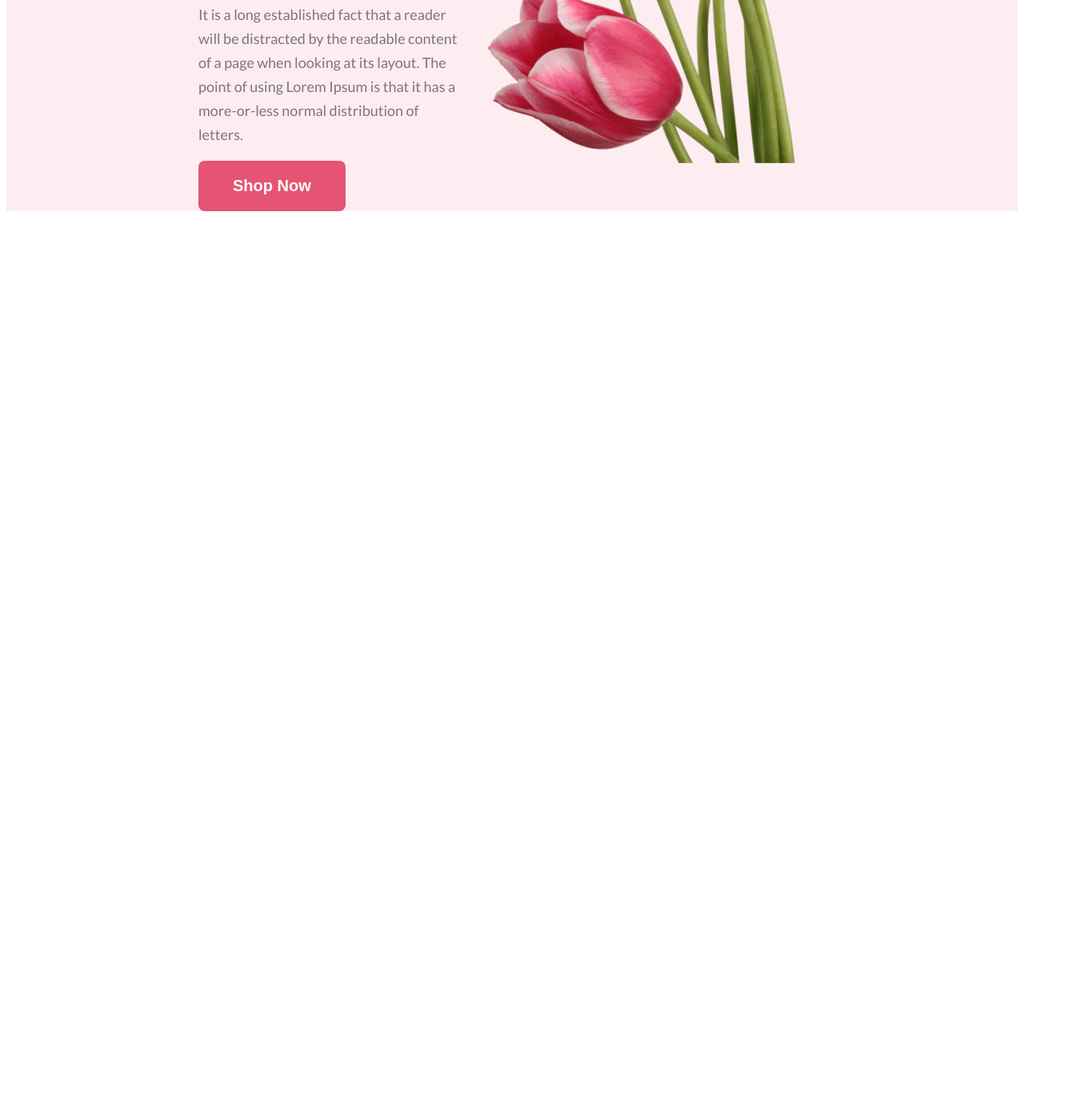
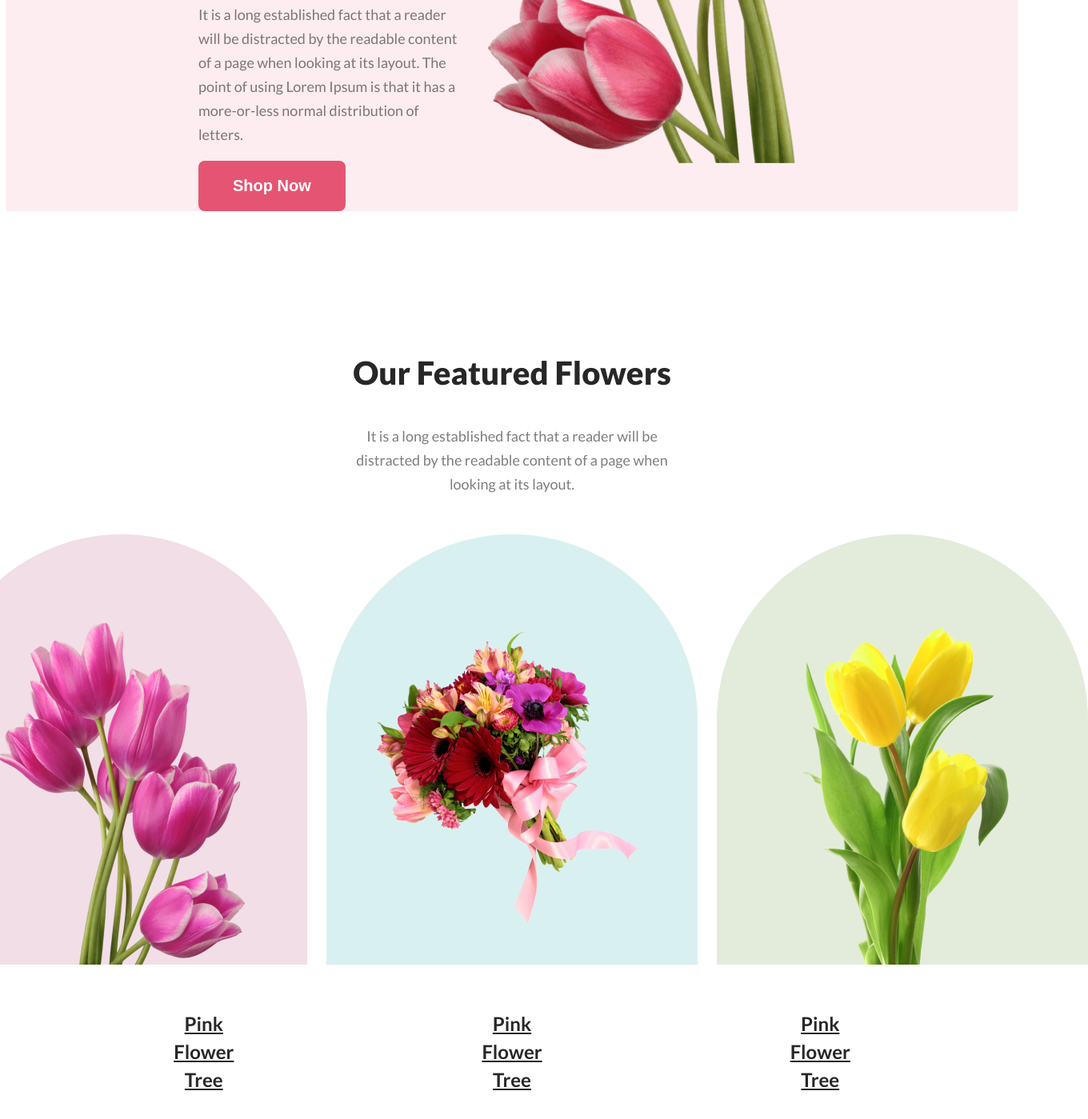
Before and after one commit to iftyzubaer/flower-shop, a plain HTML site: page index.html in a window 1280 px wide. Shown: the part 714-2113 px from the top of the page at 80% size, 1360 px wide, since content can reach past the window. Before the commit the page ends 986 px from the top, so only its background shows below. Drawn offline with Linux system fonts and the light colour scheme.

Commit message:
added Our Featured Flowers

```diff
--- a/index.html
+++ b/index.html
@@ -21,7 +21,27 @@
         <img class="head-img" src="Flower Asset/pngwing 10.png" alt="">
     </header>
 
-    <main></main>
+    <main>
+        <!-- Our Featured Flowers -->
+        <section class="featured">
+            <h3 class="featured-title">Our Featured Flowers</h3>
+            <p class="featured-para">It is a long established fact that a reader will be distracted by the readable content of a page when looking at its layout.</p>
+
+            <div class="featured-container">
+                <img id="featured-img-1" src="Flower Asset/pngwing 6.png" alt="" width="310px" height="428px">
+                <img id="featured-img-2" src="Flower Asset/pngwing 5.png" alt="" width="370px" height="370px">
+                <img id="featured-img-3" src="Flower Asset/pngwing 7.png" alt="" width="314px" height="471px">
+            </div>
+
+            <div class="featured-container2">
+                <p class="featured-cap">Pink Flower Tree</p>
+                <p class="featured-cap">Pink Flower Tree</p>
+                <p class="featured-cap">Pink Flower Tree</p>
+            </div>
+        </section>
+
+
+    </main>
 
     <footer></footer>
 </body>
--- a/style.css
+++ b/style.css
@@ -44,3 +44,68 @@ body {
     margin-top: 50px;
     margin-right: 240px;
 }
+
+/* Our Featured Flowers Section */
+.featured {
+    text-align: center;
+    margin-top: 178px;
+    margin-left: 240px;
+    margin-right: 240px;
+}
+
+.featured-title {
+    color: #272727;
+    font-size: 40px;
+    font-weight: 800;
+}
+
+.featured-para {
+    color: rgba(39, 39, 39, 0.60);
+    font-size: 18px;
+    font-weight: 400;
+    line-height: 30px;
+    width: 50%;
+    margin: auto;
+    margin-bottom: 48px;
+    max-width: 594px;
+}
+
+.featured-container {
+    display: flex;
+    justify-content: center;
+    gap: 24px;
+}
+
+#featured-img-1 {
+    padding: 110px 78px 0px 76px;
+    border-radius: 300px 300px 0px 0px;
+    background: rgba(167, 33, 98, 0.15);
+}
+
+#featured-img-2 {
+    padding: 117px 47px 51px 47px;
+    border-radius: 300px 300px 0px 0px;
+    background: rgba(5, 151, 160, 0.15);
+}
+
+#featured-img-3 {
+    padding: 67px 75px 0px 75px;
+    border-radius: 300px 300px 0px 0px;
+    background: rgba(71, 125, 17, 0.15);
+}
+
+.featured-container2 {
+    display: flex;
+    justify-content: center;
+    gap: 310px;
+    margin-top: 32px;
+}
+
+.featured-cap {
+    color: #272727;
+    text-align: center;
+    font-size: 24px;
+    font-weight: 700;
+    line-height: 35px;
+    text-decoration-line: underline;
+}
```
